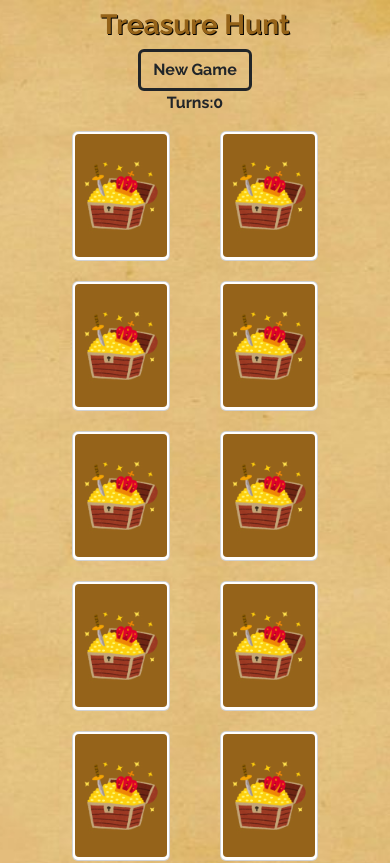
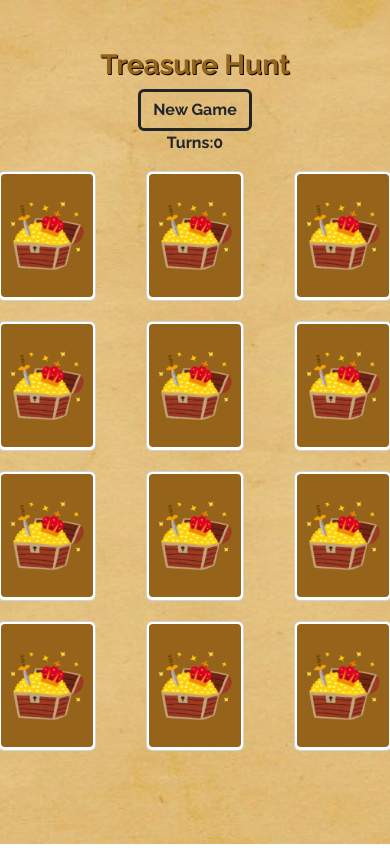
Before and after one commit to Amal-S-2003/Tresure-Hunt, a React (Vite) app: page / in a window 390 px wide. Shown: the top 863 px of the page. Built offline with nearby package versions, Linux system fonts and the light colour scheme.

Commit message:
responsive

```diff
--- a/src/Components/Alert.jsx
+++ b/src/Components/Alert.jsx
@@ -1,5 +1,6 @@
 import React from "react";
 import { Card } from "react-bootstrap";
+import won from "../assets/pictures/won.png";
 
 function Alert({ shuffleCards, setWon }) {
   const newGame = () => {
@@ -8,9 +9,9 @@ function Alert({ shuffleCards, setWon }) {
   };
   return (
     <>
-      <Card className="alert rounded shadow p-5 d-lg-flex flex-column gap-1">
+      <Card className="alert rounded shadow p-5 d-lg-flex col-sm-8 col-lg-6 flex-column gap-1">
         <h1 className="fw-bold">Woned</h1>
-        <img src="src\assets\pictures\won.png" className="w-50 border-0" />
+        <img src={won} className="w-50 border-0" />
         <button className="btn btn-dark " onClick={newGame}>
           New Game
         </button>
--- a/src/Pages/Game.jsx
+++ b/src/Pages/Game.jsx
@@ -18,14 +18,6 @@ const cardImages = [
   { src: sward1, matched: false },
 ];
 
-// const cardImages = [
-//   { src: `src\\assets\\pictures\\bottle1.jpg`, matched: false },
-//   { src: `src\\assets\\pictures\\hang1.jpg`, matched: false },
-//   { src: `src\\assets\\pictures\\hat1.jpg`, matched: false },
-//   { src: `src\\assets\\pictures\\lens1.jpg`, matched: false },
-//   { src: `src\\assets\\pictures\\ship1.jpg`, matched: false },
-//   { src: `src\\assets\\pictures\\sward1.jpg`, matched: false },
-// ];
 function Game() {
   const [cards, setCards] = useState([]);
   const [turns, setTurns] = useState(0);
@@ -97,7 +89,7 @@ function Game() {
   }, []);
   return (
     <>
-      <Container className="text-center px-5 py-2 d-flex flex-column align-items-center">
+      <Container className="text-center content px-5 py-2 d-flex flex-column align-items-center">
         <h1 className="fw-bold heading">Treasure Hunt</h1>
         <button
           className="btn btn-outline-dark fw-bold border-3"
--- a/src/index.css
+++ b/src/index.css
@@ -8,13 +8,16 @@ body{
   background: url(./assets/pictures/gameBanner.jpg);
   background-size: cover;
   background-position: center;
-  background-repeat: no-repeat;
+  /* background-repeat: no-repeat; */
+  background-repeat: repeat;
+  position: relative;
+
 }
 
 .card-grid {
   /* margin:  20px ; */
   /* margin-left:  65px; */
-    padding:0px 120px ;
+    /* padding:0px 120px ; */
   display: grid;
   justify-content: center;
   grid-template-columns: 1fr 1fr 1fr 1fr;
@@ -99,8 +102,24 @@ body{
 }
 
 @media screen and (max-width:500px) {
+  body{
+    width: 100%;
+    height: 100vh;
+    background-size: cover;
+    background-repeat: repeat;
+    display: flex;
+    justify-content: center;
+  }
+.heading{
+  margin-top: 40px;
+}
+.alert{
+  width: 400px;
+}
+
   .card-grid{
-    grid-template-columns: 1fr 1fr ;
-
+    grid-template-columns: 1fr 1fr 1fr;
+width: fit-content;
+/* padding: 10px 0px; */
   }
 }
```
